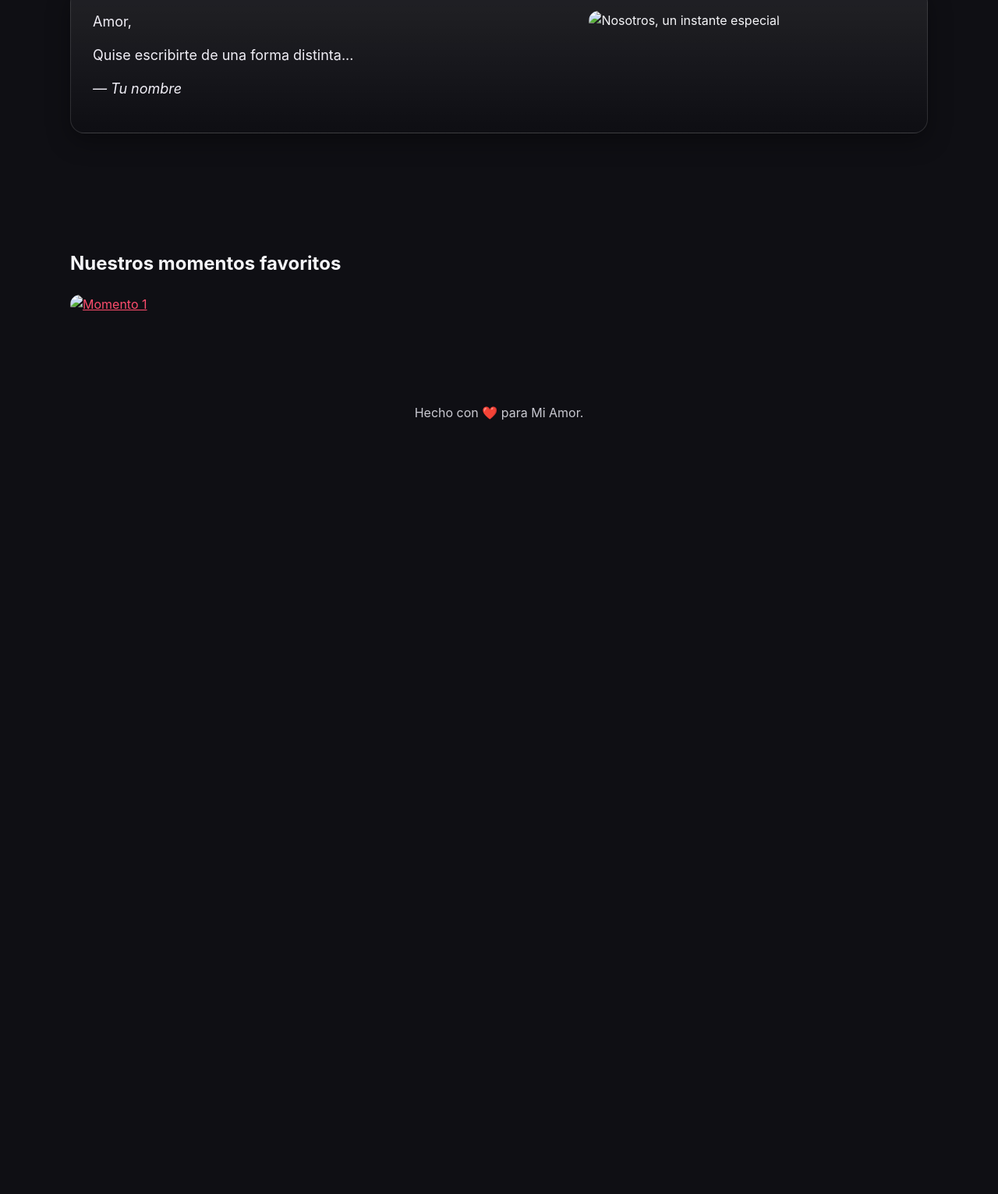
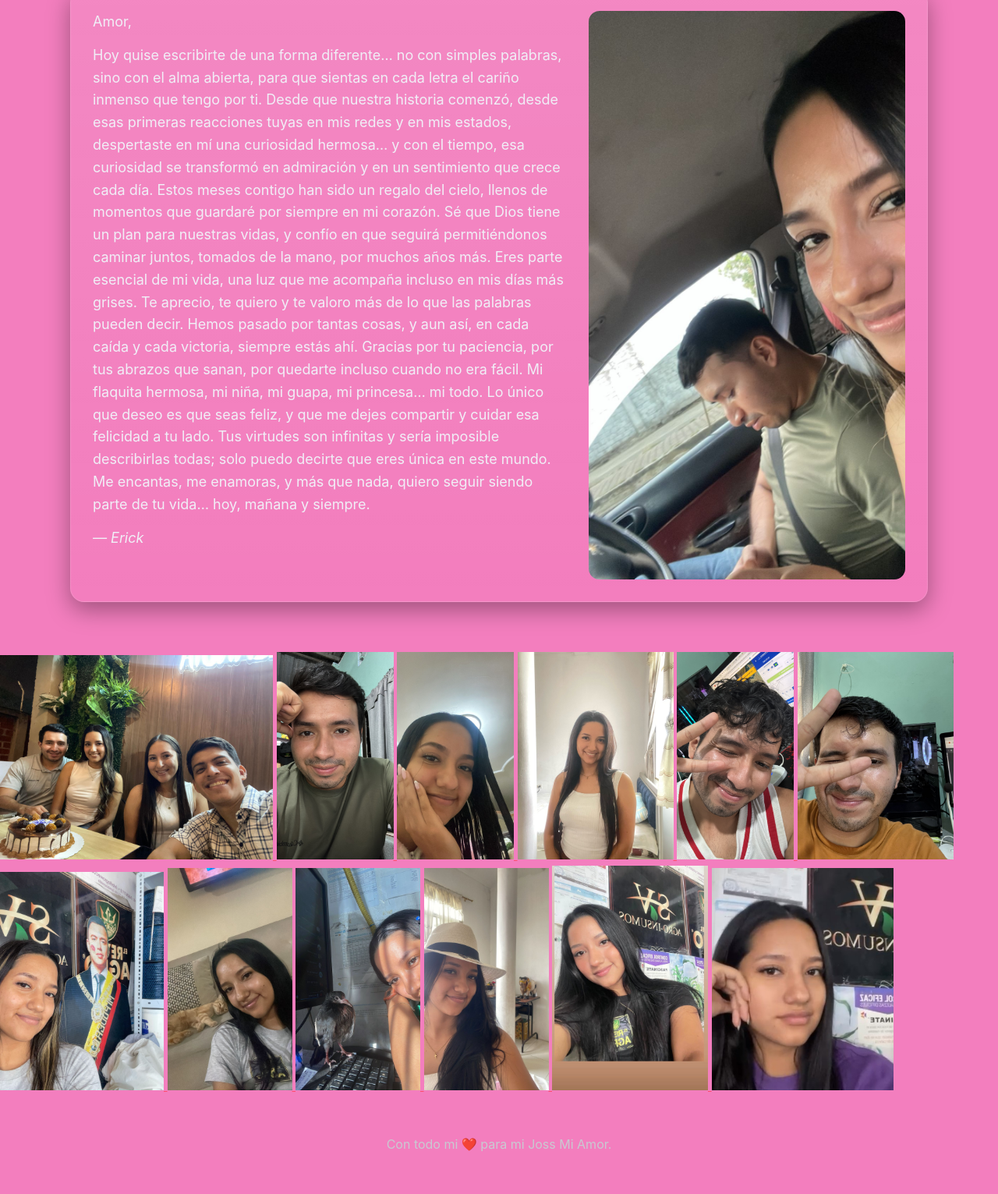
Before and after one commit to 98erick/joss, a plain HTML site: page index.html in a window 1280 px wide. Shown: the part 815-2346 px from the top of the page at 78% size. Before the commit the page ends 1408 px from the top, so only its background shows below. Drawn offline with Linux system fonts and the light colour scheme.

Commit message:
segunda version

```diff
--- a/index.html
+++ b/index.html
@@ -7,7 +7,7 @@
   <meta name="description" content="Una carta romántica en una página web, con fotos y detalles interactivos." />
   <style>
     :root{
-      --bg:#0f0f14;      /* fondo principal */
+      --bg:#f37ebe;      /* fondo principal */
       --ink:#f6f6f9;     /* texto principal */
       --muted:#c9c9d1;   /* texto secundario */
       --rose:#ff4d6d;    /* acento rosado */
@@ -22,7 +22,7 @@
     a{color:var(--rose)}
     /* --- HERO --- */
     .hero{position:relative;min-height:92svh;display:grid;place-items:center;overflow:hidden}
-    .hero::before{content:"";position:absolute;inset:0;background:url('images/portada.jpg') center/cover no-repeat;filter:brightness(.5) saturate(1.1);}
+    .hero::before{content:"";position:absolute;inset:0;background:url('images/joss11.jpg') center/cover no-repeat;filter:brightness(.5) saturate(1.1);}
     .hero::after{content:"";position:absolute;inset:0;background:radial-gradient(60% 60% at 50% 50%, transparent 0, transparent 50%, rgba(0,0,0,.55) 100%)}
     .hero-inner{position:relative;z-index:2;text-align:center;padding:40px}
     .badge{display:inline-block;padding:6px 12px;border-radius:999px;background:linear-gradient(90deg,var(--glass),transparent);backdrop-filter:blur(6px);border:1px solid rgba(255,255,255,.15);color:var(--muted);font-size:14px}
@@ -78,13 +78,13 @@
   <!-- HERO -->
   <header class="hero" role="banner">
     <div class="hero-inner">
-      <span class="badge">Para <strong><span id="nombre">Mi Amor</span></strong> · <span id="fecha">[dd/mm/aaaa]</span></span>
+      <span class="badge">Para <strong><span id="nombre">Mi Princesa Joss</span></strong> · <span id="fecha">09/08/2025</span></span>
       <h1 id="titulo">Desde que llegaste, todo cambió</h1>
-      <p class="subtitle" id="bajada">Esto no es solo una carta, es mi forma favorita de decirte que eres mi lugar seguro. Gracias por existir y por elegir quedarte.</p>
+      <p class="subtitle" id="bajada">Esto no es solo una página, es mi forma favorita de decirte que eres mi lugar seguro. Gracias por existir y por elegir quedarte.</p>
       <div class="cta">
         <button class="btn" id="leerCarta">Leer mi carta</button>
         <button class="btn btn-outline" id="verGaleria">Ver nuestras fotos</button>
-        <button class="btn btn-outline" id="abrirMensaje">Mensaje secreto</button>
+        <button class="btn btn-outline" id="abrirMensaje">Abrelo al final</button>
       </div>
       <div class="cta" style="margin-top:14px">
         <div class="player">
@@ -102,20 +102,71 @@
     <div class="container card letter">
       <div>
         <p>Amor,</p>
-        <p>Quise escribirte de una forma distinta...</p>
-        <p><em>— Tu nombre</em></p>
+        <p>Hoy quise escribirte de una forma diferente… no con simples palabras, sino con el alma abierta, para que sientas en cada letra el cariño inmenso que tengo por ti. Desde que nuestra historia comenzó, desde esas primeras reacciones tuyas en mis redes y en mis estados, despertaste en mí una curiosidad hermosa… y con el tiempo, esa curiosidad se transformó en admiración y en un sentimiento que crece cada día.
+
+Estos meses contigo han sido un regalo del cielo, llenos de momentos que guardaré por siempre en mi corazón. Sé que Dios tiene un plan para nuestras vidas, y confío en que seguirá permitiéndonos caminar juntos, tomados de la mano, por muchos años más.
+
+Eres parte esencial de mi vida, una luz que me acompaña incluso en mis días más grises. Te aprecio, te quiero y te valoro más de lo que las palabras pueden decir. Hemos pasado por tantas cosas, y aun así, en cada caída y cada victoria, siempre estás ahí. Gracias por tu paciencia, por tus abrazos que sanan, por quedarte incluso cuando no era fácil.
+
+Mi flaquita hermosa, mi niña, mi guapa, mi princesa… mi todo. Lo único que deseo es que seas feliz, y que me dejes compartir y cuidar esa felicidad a tu lado. Tus virtudes son infinitas y sería imposible describirlas todas; solo puedo decirte que eres única en este mundo. Me encantas, me enamoras, y más que nada, quiero seguir siendo parte de tu vida… hoy, mañana y siempre.</p>
+        <p><em>— Erick</em></p>
       </div>
       <figure>
-        <img src="images/carta.jpg" alt="Nosotros, un instante especial" />
+        <img src="images/joss12.jpg" alt="Nosotros, un instante especial">
       </figure>
     </div>
   </section>
   <!-- GALERÍA -->
-  <section id="galeria">
-    <div class="container">
-      <h2>Nuestros momentos favoritos</h2>
-      <div class="gallery">
-        <a href="images/galeria-1.jpg" class="span-8 lb"><img src="images/galeria-1.jpg" alt="Momento 1"/></a>
+<!-- Imagen 1 -->
+            <a href="images/joss1.jpg" class="span-8 lb">
+                <img src="images/joss1.jpg" alt="Momento 1" style="width:350px; height:auto;"/>
+            </a>
+
+            <!-- Imagen 2 -->
+            <a href="images/joss2.jpg" class="span-8 lb">
+                <img src="images/joss2.jpg" alt="Momento 2" style="width:150px; height:auto;"/>
+            </a>
+            <!-- Imagen 3 -->
+            <a href="images/joss3.jpg" class="span-8 lb">
+                <img src="images/joss3.jpg" alt="Momento 2" style="width:150px; height:auto;"/>
+            </a>
+            <!-- Imagen 4 -->
+            <a href="images/joss4.jpg" class="span-8 lb">
+                <img src="images/joss4.jpg" alt="Momento 2" style="width:200px; height:auto;"/>
+            </a>
+            <!-- Imagen 5 -->
+            <a href="images/joss5.jpg" class="span-8 lb">
+                <img src="images/joss5.jpg" alt="Momento 2" style="width:150px; height:auto;"/>
+            </a>
+            <!-- Imagen 6 -->
+            <a href="images/joss6.jpg" class="span-8 lb">
+                <img src="images/joss6.jpg" alt="Momento 2" style="width:200px; height:auto;"/>
+            </a>
+            <!-- Imagen 7 -->
+            <a href="images/joss7.jpg" class="span-8 lb">
+                <img src="images/joss7.jpg" alt="Momento 2" style="width:210px; height:auto;"/>
+            </a>
+            <!-- Imagen 8-->
+            <a href="images/joss8.jpg" class="span-8 lb">
+                <img src="images/joss8.jpg" alt="Momento 2" style="width:160px; height:auto;"/>
+            </a>
+            <!-- Imagen 9 -->
+            <a href="images/joss9.jpg" class="span-8 lb">
+                <img src="images/joss9.jpg" alt="Momento 2" style="width:160px; height:auto;"/>
+            </a>
+            <!-- Imagen 10-->
+            <a href="images/joss10.jpg" class="span-8 lb">
+                <img src="images/joss10.jpg" alt="Momento 2" style="width:160px; height:auto;"/>
+            </a>
+            <!-- Imagen 11 -->
+            <a href="images/joss11.jpg" class="span-8 lb">
+                <img src="images/joss11.jpg" alt="Momento 2" style="width:200px; height:auto;"/>
+            </a>
+            <!-- Imagen 12 -->
+            <a href="images/joss13.jpg" class="span-8 lb">
+                <img src="images/joss13.jpg" alt="Momento 2" style="width:233px; height:auto;"/>
+            </a>
+
       </div>
     </div>
   </section>
@@ -129,7 +180,7 @@
       <div class="modal-body" id="modalBody"></div>
     </div>
   </div>
-  <footer>Hecho con ❤️ para <span id="footerNombre">Mi Amor</span>.</footer>
+  <footer>Con todo mi ❤️ para mi Joss <span id="footerNombre">Mi Amor</span>.</footer>
   <script>
     const $ = s => document.querySelector(s);
     const $$ = s => Array.from(document.querySelectorAll(s));
```
Also changed, not shown: images/joss1.jpg (added), images/joss10.jpg (added), images/joss11.jpg (added), images/joss12.jpg (added), images/joss13.jpg (added), images/joss14.jpg (added), images/joss2.jpg (added), images/joss3.jpg (added), images/joss4.jpg (added), images/joss5.jpg (added), images/joss6.jpg (added), images/joss7.jpg (added), images/joss8.jpg (added), images/joss9.jpg (added).
